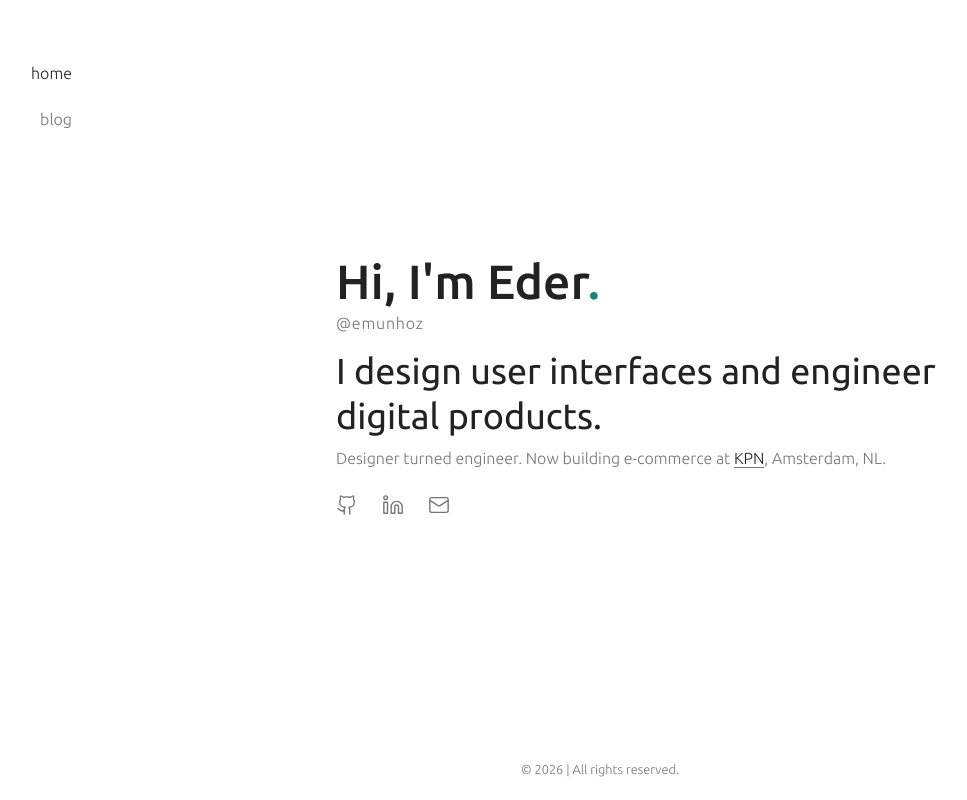
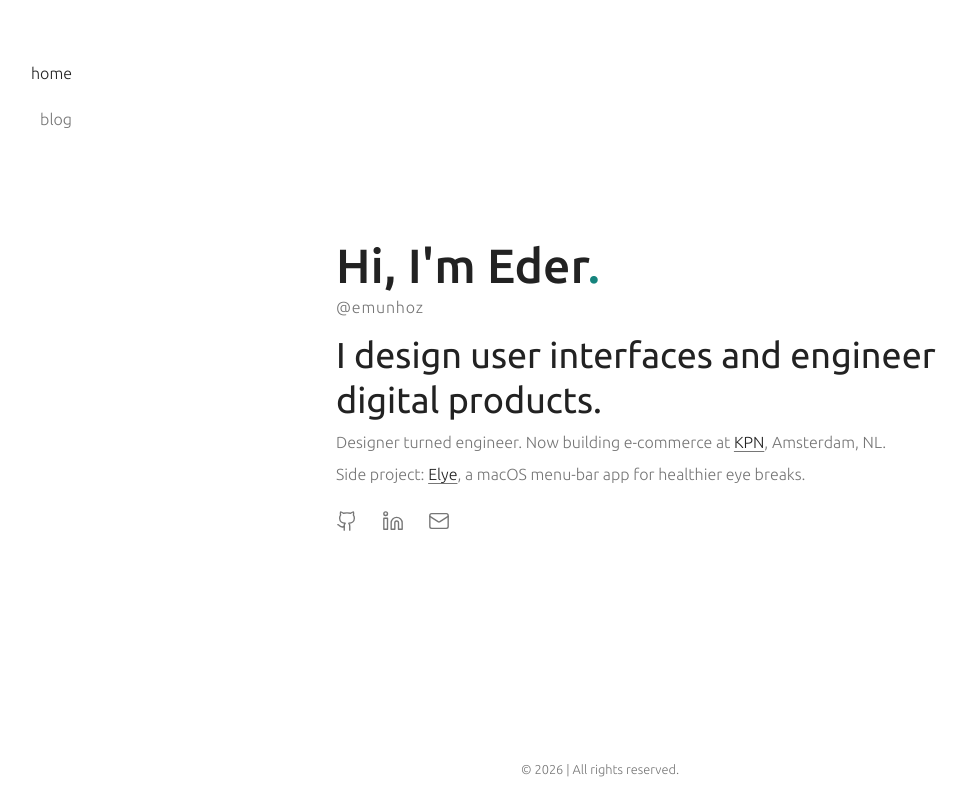
Before and after one commit to emunhoz/emunhoz.github.io, an Astro site: page / in a window 1280 px wide. Shown: the whole page, without its empty margins (40-1007 px from the left). Built offline with nearby package versions, Linux system fonts and the light colour scheme; Astro itself is replaced by a stand-in of ours.

Commit message:
feat: highlight Elye side project on home
Co-Authored-By: Claude Opus 5.5 <noreply@anthropic.com>

```diff
--- a/src/pages/index.astro
+++ b/src/pages/index.astro
@@ -10,6 +10,7 @@ import Social from "../components/Social.astro";
       <span class="handle">@emunhoz</span>
       <h2>I design user interfaces and engineer digital products.</h2>
       <p class="bio">Designer turned engineer. Now building e-commerce at <a href="https://www.kpn.com/shop/" target="_blank" rel="noopener">KPN</a>, Amsterdam, NL.</p>
+      <p class="bio">Side project: <a href="https://elye.app/" target="_blank" rel="noopener">Elye</a>, a macOS menu-bar app for healthier eye breaks.</p>
       <Social />
     </div>
   </div>
@@ -42,6 +43,9 @@ import Social from "../components/Social.astro";
     .container > div > :global(:nth-child(5)) {
       animation-delay: 240ms;
     }
+    .container > div > :global(:nth-child(6)) {
+      animation-delay: 300ms;
+    }
   }
   @keyframes rise {
     from {
@@ -61,10 +65,13 @@ import Social from "../components/Social.astro";
     line-height: 1.25;
   }
   .bio {
-    margin: 0 0 1.5rem;
+    margin: 0 0 0.5rem;
     font-size: 1rem;
     line-height: 1.5;
     color: var(--link);
+  }
+  .bio:last-of-type {
+    margin-bottom: 1.5rem;
   }
   .bio a {
     color: var(--text);
```
